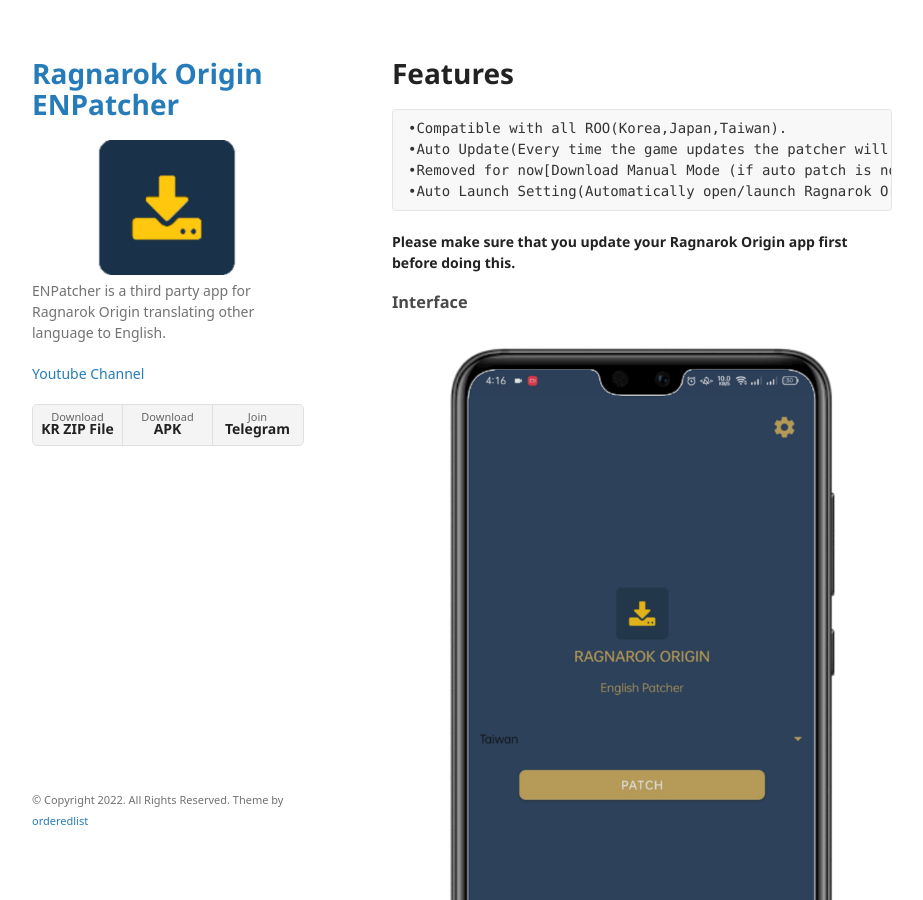
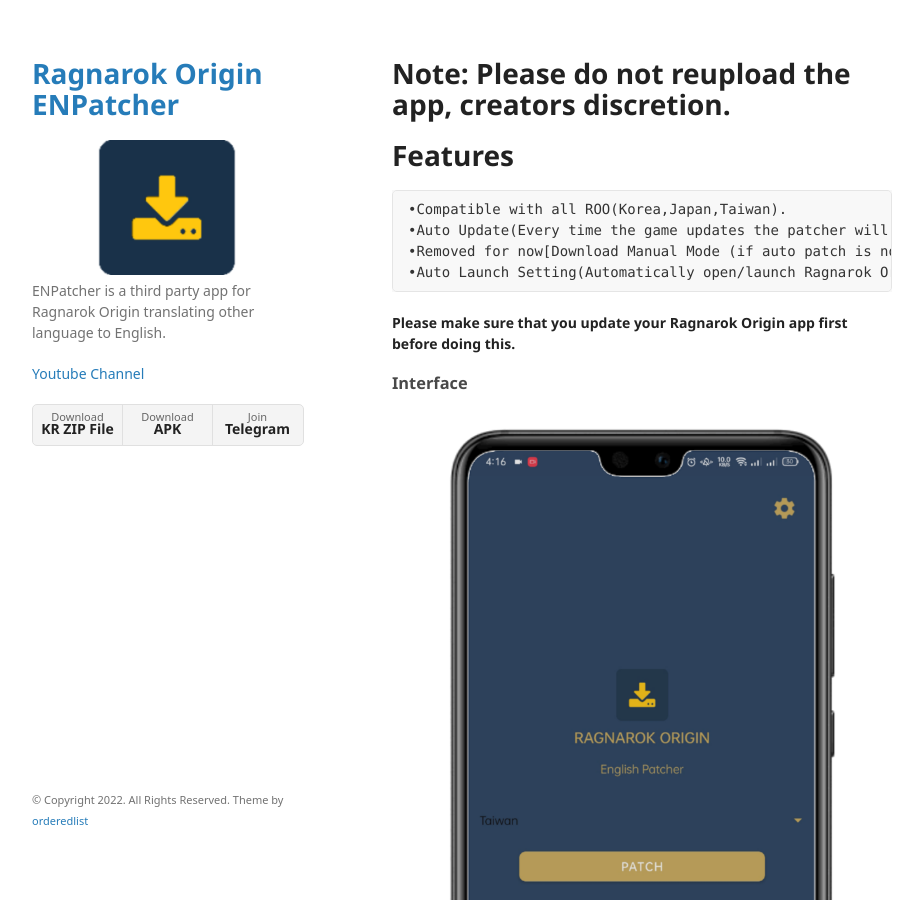
Before and after one commit to RO-ENPatcher/RO-ENPatcher.github.io, a Jekyll site: the page built from index.md, in a window 1280 px wide and 900 px high. Shown: the whole window, without its empty margins (178-1101 px from the left). Built offline with Jekyll 4.4.1, drawn with Linux system fonts in a browser that asks for light colours; some web fonts are replaced; our own code applies the rules of GitHub Pages for plain Markdown files.

Commit message:
Update index.md

```diff
--- a/index.md
+++ b/index.md
@@ -1,6 +1,8 @@
 ---
 layout: default
 ---
+
+# Note: Please do not reupload the app, creators discretion.
 
 # Features
 
```
